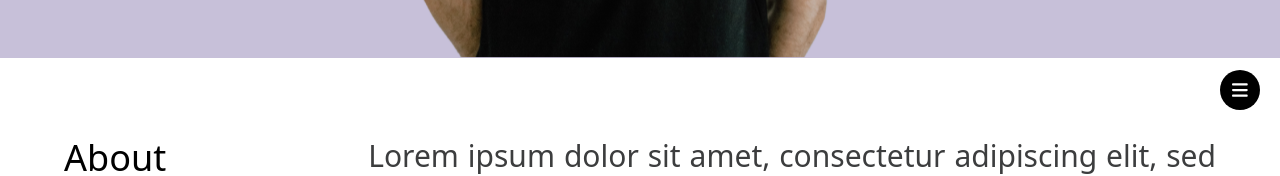
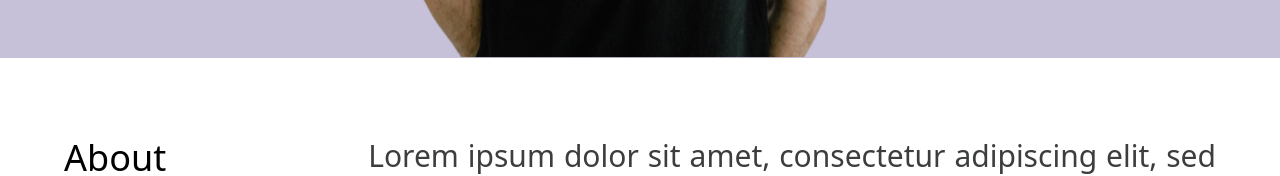
Before and after one commit to nurfad7/react-training, a React (Vite) app: page / in a window 1280 px wide. Shown: the part 742-918 px from the top of the page. Built offline with nearby package versions, Linux system fonts and the light colour scheme.

Commit message:
fix: make burger menu and menu as fixed

```diff
--- a/src/components/About/index.tsx
+++ b/src/components/About/index.tsx
@@ -3,18 +3,12 @@ import { FontAwesomeIcon as Icon } from '@fortawesome/react-fontawesome';
 import { faBars } from '@fortawesome/free-solid-svg-icons';
 
 interface AboutProps {
-    isAtAbout: boolean,
+    isAtHero: boolean,
     isVisible: boolean,
     toggleVisibility: () => void;
 }
 
-const About: FC<AboutProps> = ({isVisible, toggleVisibility, isAtAbout}) => {
-    const goToAbove = () => {
-        toggleVisibility();
-        window.location.hash = '#about';
-        window.location.hash = '';
-    }
-
+const About: FC<AboutProps> = ({isVisible, toggleVisibility, isAtHero}) => {
     return (
         <div id="about" title='about' className='flex gap-16 px-16 py-20 relative'>
             <div className='w-[calc(30%-104px)] text-4xl font-medium text-left'>About</div>
@@ -25,10 +19,10 @@ const About: FC<AboutProps> = ({isVisible, toggleVisibility, isAtAbout}) => {
                 ex ea commodo consequat. Duis aute irure dolor in reprehenderit
                 in voluptate velit esse cillum dolore eu fugiat nulla pariatur.
             </div>
-            <div className={`bg-black rounded-full w-10 h-10 flex justify-center
-                        text-white items-center cursor-pointer absolute top-3 right-5
-                        ${!isVisible && isAtAbout ? 'block' : 'hidden'}`}
-                 onClick={goToAbove}>
+            <div className={`bg-black rounded-full w-10 h-10 flex justify-center z-10
+                        text-white items-center cursor-pointer top-3 right-5 fixed
+                        ${!isVisible && !isAtHero ? 'block' : 'hidden'}`}
+                 onClick={toggleVisibility}>
                 <Icon className='text-lg' icon={faBars} />
             </div>
         </div>
--- a/src/components/Hero/OverlayMenu/index.tsx
+++ b/src/components/Hero/OverlayMenu/index.tsx
@@ -1,22 +1,17 @@
 import { FC } from 'react'
 
 interface OverlayMenuProps {
+    isAtHero: boolean,
     isVisible: boolean,
     toggleVisibility: () => void;
 }
 
-const OverlayMenu: FC<OverlayMenuProps> = ({isVisible, toggleVisibility}) => {
-    const goToAbove = () => {
-        toggleVisibility();
-        window.location.hash = '#about';
-        window.location.hash = '';
-    }
-
+const OverlayMenu: FC<OverlayMenuProps> = ({isAtHero, isVisible, toggleVisibility}) => {
     return (
         <div className={`bg-black flex gap-5 justify-center items-center absolute top-1/2 right-[-18rem]
                         h-20 w-96 text-5xl font-medium rounded-l-full hover:right-0 cursor-pointer
-                        ${!isVisible ? 'block' : 'hidden'}`}
-            onClick={goToAbove}>
+                        ${!isVisible && isAtHero ? 'block' : 'hidden'}`}
+            onClick={toggleVisibility}>
             <span>👋</span>
             <span className='text-white'>Hi I'm Ayush</span>
         </div>
--- a/src/components/Hero/SideMenu/index.tsx
+++ b/src/components/Hero/SideMenu/index.tsx
@@ -15,12 +15,18 @@ const SideMenu: FC<SideMenuProps> = ({isVisible, toggleVisibility}) => {
         window.location.hash = '#about';
     }
 
+    const goToWork = () => {
+        toggleVisibility();
+        window.location.hash = '';
+        window.location.hash = '#about';
+    }
+
     return (
-        <div className={`flex absolute h-full w-full ${isVisible ? 'block' : 'hidden'}`}>
+        <div className={`flex fixed z-10 h-full w-full ${isVisible ? 'block' : 'hidden'}`}>
             <div className='h-full w-1/2 bg-black bg-opacity-40' onClick={toggleVisibility}></div>
             <div className='flex flex-col gap-12 h-full w-1/2 bg-black p-16 text-white'>
                 <div className='flex justify-end px-5'>
-                    <div onClick={goToAbout}
+                    <div onClick={toggleVisibility}
                         className='bg-white rounded-full w-10 h-10 flex justify-center
                                 text-black items-center cursor-pointer'>
                         <Icon className='text-lg' icon={faTimes} />
@@ -28,8 +34,8 @@ const SideMenu: FC<SideMenuProps> = ({isVisible, toggleVisibility}) => {
                 </div>
                 <div className='flex flex-col gap-12 text-6xl mb-16'>
                     <Link onClick={toggleVisibility} to='/'>Home</Link>
-                    <a onClick={toggleVisibility} href='#about'>About</a>
-                    <a onClick={toggleVisibility} href='#work'>Work</a>
+                    <a onClick={goToAbout} href='#about'>About</a>
+                    <a onClick={goToWork} href='#work'>Work</a>
                     <Link to='/contact'>Contact</Link>
                 </div>
                 <div className='flex gap-7'>
--- a/src/components/Hero/index.tsx
+++ b/src/components/Hero/index.tsx
@@ -4,20 +4,21 @@ import OverlayMenu from './OverlayMenu';
 import SideMenu from './SideMenu';
 
 interface HeroProps {
+    isAtHero: boolean,
     isVisible: boolean,
     toggleVisibility: () => void;
 }
 
-const Hero: FC<HeroProps> = ({isVisible, toggleVisibility}) => {
+const Hero: FC<HeroProps> = ({isAtHero, isVisible, toggleVisibility}) => {
     return (
-        <div className='flex justify-center items-end h-svh w-full relative bg-dusty-violet'>
+        <div id="hero" className='flex justify-center items-end h-svh w-full relative bg-dusty-violet'>
             <img src={HeroPhoto} alt='hero photo' className='max-w-3xl max-h-[87%]' />
                 <span className='absolute top-1/2 text-9xl font-medium whitespace-nowrap
                         inline-block text-white animate-move cursor-default'>
                     Webflow Developer - UI/UX Designer - Web Designer
                 </span>
             <SideMenu toggleVisibility={toggleVisibility} isVisible={isVisible} />
-            <OverlayMenu toggleVisibility={toggleVisibility} isVisible={isVisible} />
+            <OverlayMenu toggleVisibility={toggleVisibility} isVisible={isVisible} isAtHero={isAtHero} />
         </div>
     )
 }
--- a/src/pages/Home/index.tsx
+++ b/src/pages/Home/index.tsx
@@ -13,20 +13,20 @@ const Home: FC = () => {
         setIsOpen(!isOpen);
     };
 
-    const [isAtAbout, setIsAtAbout] = useState(false);
+    const [isAtHero, setIsAtHero] = useState(false);
 
     useEffect(() => {
       const handleScroll = () => {
-            const element = document.getElementById('about');
+            const element = document.getElementById('hero');
             if (element) {
                 const rect = element.getBoundingClientRect();
                 if (
                     rect.top >= 0 &&
                     rect.bottom <= (window.innerHeight || document.documentElement.clientHeight)
                 ) {
-                    setIsAtAbout(true);
+                    setIsAtHero(true);
                 } else {
-                    setIsAtAbout(false);
+                    setIsAtHero(false);
                 }
             }
       };
@@ -38,8 +38,8 @@ const Home: FC = () => {
 
     return (
         <>
-            <Hero toggleVisibility={toggleMenu} isVisible={isOpen} />
-            <About toggleVisibility={toggleMenu} isVisible={isOpen} isAtAbout={isAtAbout} />
+            <Hero toggleVisibility={toggleMenu} isVisible={isOpen} isAtHero={isAtHero} />
+            <About toggleVisibility={toggleMenu} isVisible={isOpen} isAtHero={isAtHero} />
             <RecentWork />
             <WorkGallery />
             <Testimonial />
```
